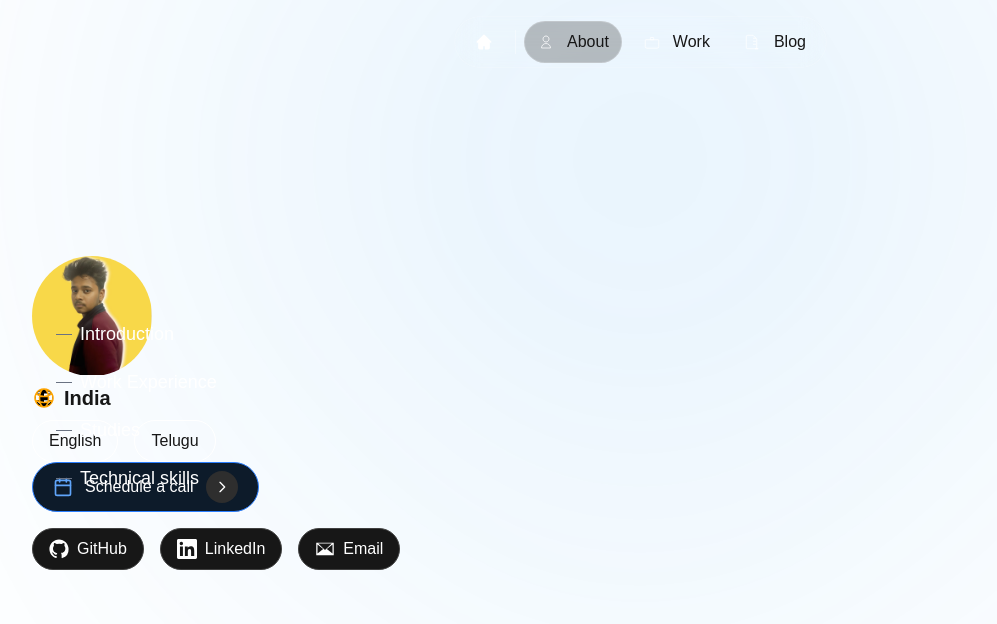
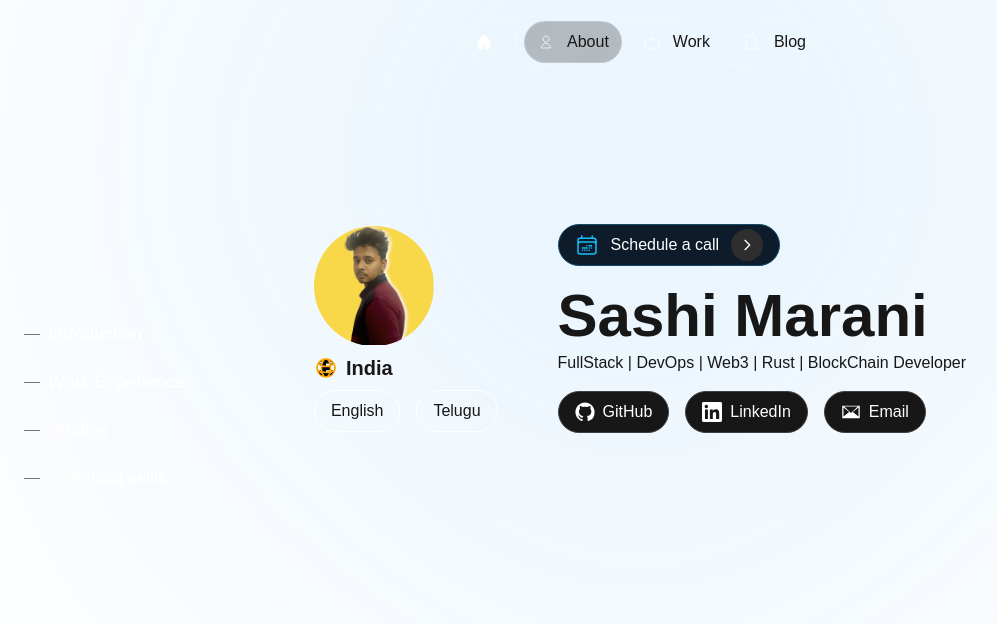
Before and after one commit to sashi-does/portfolio, a Next.js app: page /about in a window 1280 px wide. Shown: the top 624 px of the page, without its empty margins (0-997 px from the left). Built offline with nearby package versions, Linux system fonts and the light colour scheme.

Commit message:
about: fixed alignments

```diff
--- a/src/app/about/page.tsx
+++ b/src/app/about/page.tsx
@@ -1,14 +1,22 @@
 import AboutSidebar from "@/components/AboutSidebar";
 import Profile from "@/components/Profile";
+import Name from "@/components/ui/AboutName";
+import Role from "@/components/ui/Role";
 import ScheduleCall from "@/components/ui/SchedueCall";
 import SocialHandles from "@/components/ui/SocialHandles";
 
 export default function About() {
 
-    return <div className="h-[200vh] p-8">
+    return <div className="h-[200vh]">
         <AboutSidebar />
-        <Profile />
-        <ScheduleCall />
-        <SocialHandles />
+        <div className="flex justify-center gap-x-15">
+            <Profile />
+            <div>
+                <ScheduleCall />
+                <Name />
+                <Role />
+                <SocialHandles />
+            </div>
+        </div>
     </div>
 }
--- a/src/components/AboutSidebar.tsx
+++ b/src/components/AboutSidebar.tsx
@@ -8,7 +8,7 @@ const sidebarItems = [
   export default function AboutSidebar() {
     return (
       <div className="left-0 top-[40vh] sticky px-6 text-white font-medium">
-        <ul className="space-y-5">
+        <ul className="space-y-5 w-fit">
           {sidebarItems.map((item, index) => (
             <li
               key={index}
--- a/src/components/Profile.tsx
+++ b/src/components/Profile.tsx
@@ -2,7 +2,7 @@ import Image from "next/image";
 
 export default function Profile() {
   return (
-    <div className="flex flex-col justify-center">
+    <div className="flex flex-col justify-center sticky">
       <div className="rounded-full overflow-hidden w-30 h-30">
         <Image src="/me.jpg" alt="profile" width={130} height={130} />
       </div>
--- /dev/null
+++ b/src/components/ui/AboutName.tsx
@@ -0,0 +1,5 @@
+export default function Name() {
+    return <h1 className="font-bold text-6xl">
+        Sashi Marani
+    </h1>
+}
--- /dev/null
+++ b/src/components/ui/Role.tsx
@@ -0,0 +1,3 @@
+export default function Role() {
+    return <p className="mt-[5px]">FullStack | DevOps | Web3 | Rust | BlockChain Developer</p>
+}
--- a/src/components/ui/SchedueCall.tsx
+++ b/src/components/ui/SchedueCall.tsx
@@ -1,31 +1,24 @@
 export default function ScheduleCall() {
   return (
-      <button className="flex items-center gap-3 px-5 py-2 rounded-full border border-blue-500 bg-[#0D1B2A] text-white font-medium hover:scale-105 transition-transform duration-200">
-
-        {/* Calendar Icon (SVG) */}
+    <button className="flex items-center mb-[20px] justify-between gap-3 px-4 py-1 rounded-full border border-[#114A6B] bg-[#0D1B2A] text-white font-medium transition-transform duration-200">
       <svg
         xmlns="http://www.w3.org/2000/svg"
-          className="text-blue-400"
-          width="20"
-          height="20"
+        fill="none"
         viewBox="0 0 24 24"
-          fill="none"
-          stroke="#60A5FA"
-          strokeWidth="2"
-          strokeLinecap="round"
-          strokeLinejoin="round"
+        stroke-width="1.5"
+        stroke="#15C0FD"
+        className="size-6"
       >
-          <rect x="3" y="4" width="18" height="18" rx="2" ry="2" />
-          <line x1="16" y1="2" x2="16" y2="6" />
-          <line x1="8" y1="2" x2="8" y2="6" />
-          <line x1="3" y1="10" x2="21" y2="10" />
+        <path
+          stroke-linecap="round"
+          stroke-linejoin="round"
+          d="M6.75 2.994v2.25m10.5-2.25v2.25m-14.252 13.5V7.491a2.25 2.25 0 0 1 2.25-2.25h13.5a2.25 2.25 0 0 1 2.25 2.25v11.251m-18 0a2.25 2.25 0 0 0 2.25 2.25h13.5a2.25 2.25 0 0 0 2.25-2.25m-18 0v-7.5a2.25 2.25 0 0 1 2.25-2.25h13.5a2.25 2.25 0 0 1 2.25 2.25v7.5m-6.75-6h2.25m-9 2.25h4.5m.002-2.25h.005v.006H12v-.006Zm-.001 4.5h.006v.006h-.006v-.005Zm-2.25.001h.005v.006H9.75v-.006Zm-2.25 0h.005v.005h-.006v-.005Zm6.75-2.247h.005v.005h-.005v-.005Zm0 2.247h.006v.006h-.006v-.006Zm2.25-2.248h.006V15H16.5v-.005Z"
+        />
       </svg>
 
-        {/* Text */}
       <span>Schedule a call</span>
 
-        {/* Right Arrow Circle (SVG) */}
-        <div className="w-8 h-8 flex items-center justify-center rounded-full bg-[#2E2E2E]">
+      <div className="w-8 h-8 flex items-center justify-center hover:bg-[#8b8a8a78] transition-all hover:cursor-pointer rounded-full bg-[#2E2E2E]">
         <svg
           xmlns="http://www.w3.org/2000/svg"
           width="16"
```
Lines whose indentation alone changed are shown as unchanged.
